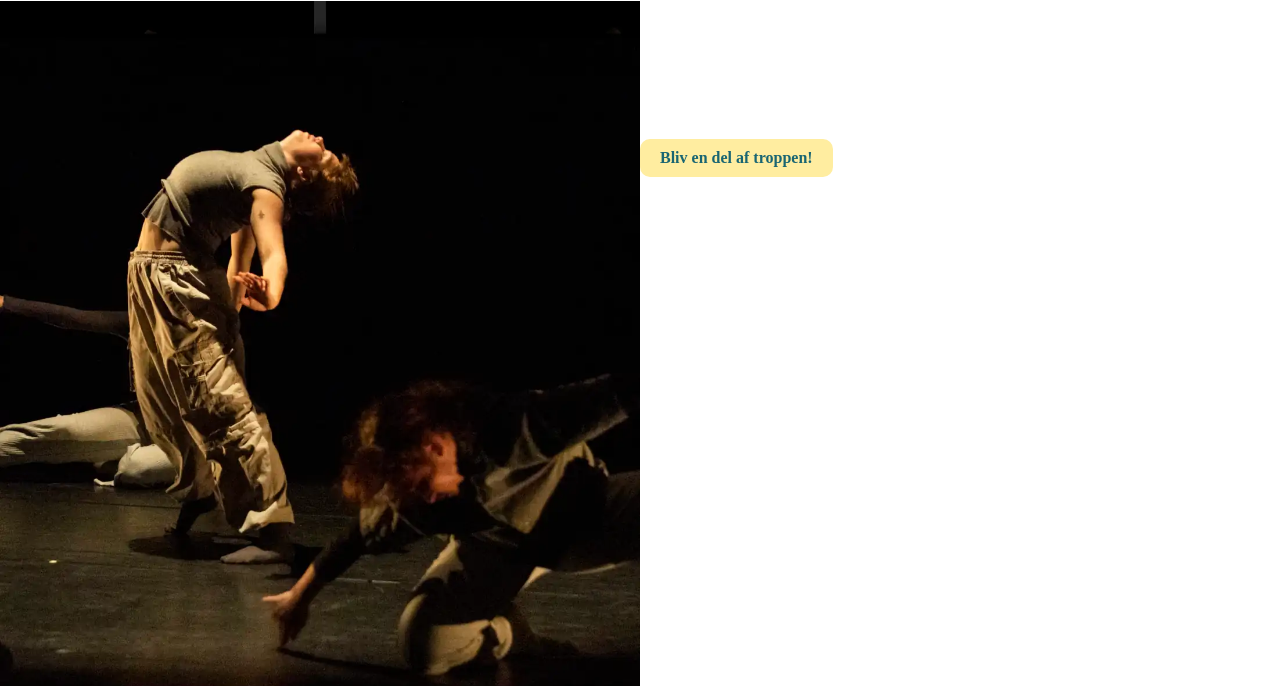
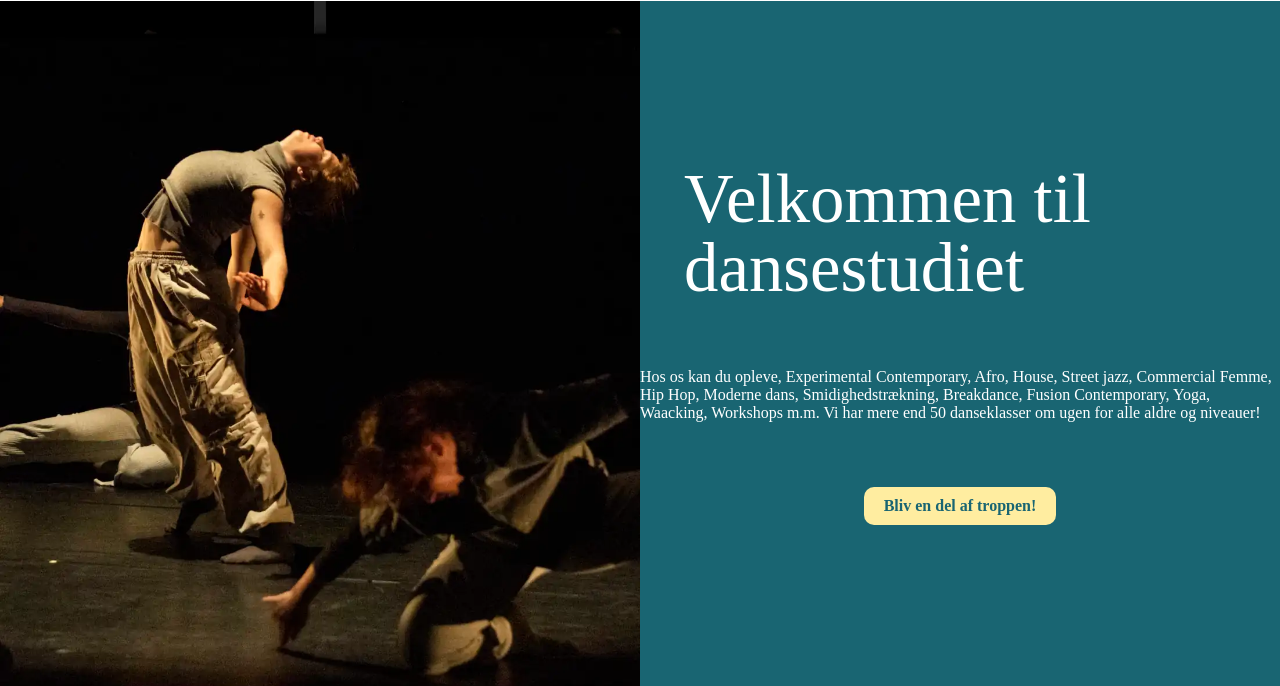
Before and after one commit to Idax7074/dansestudiet, an Astro site: page / in a window 1280 px wide. Shown: the part 97-783 px from the top of the page. Built offline with nearby package versions, Linux system fonts and the light colour scheme; Astro itself is replaced by a stand-in of ours.

Commit message:
hero section

```diff
--- a/src/pages/index.astro
+++ b/src/pages/index.astro
@@ -10,9 +10,10 @@ import Card from "../components/Card.astro";
 		<div>
 			<img src="/img/forside.webp" alt="Billede fra Dansestudiet">
 		</div>
-		<div>
+		<div class="hero_section">
 			<h1>Velkommen til dansestudiet</h1>
-			<p></p>
+			<p>Hos os kan du opleve, Experimental Contemporary, Afro, House, Street jazz, Commercial Femme, Hip Hop, Moderne dans, Smidighedstrækning, Breakdance, Fusion Contemporary, Yoga, Waacking, Workshops m.m.
+				Vi har mere end 50 danseklasser om ugen for alle aldre og niveauer! </p>
 			<Button variant="secondary">Bliv en del af troppen!</Button>
 		</div>
 	</section>
@@ -44,6 +45,19 @@ import Card from "../components/Card.astro";
 		grid-template-columns: 1fr 1fr;
 	}
 
+.hero_section{
+	background-color: var(--color-background-secondary, #196572);
+	display: inline-flex;
+flex-direction: column;
+justify-content: center;
+align-items: center;
+gap: var(--spacing-gap-hero, 65px);
+
+}
+.hero_section, p{
+	color: var(--color-text-body-primary, #fff) ;
+
+}
 
 
 	/*Hero section*/
```
